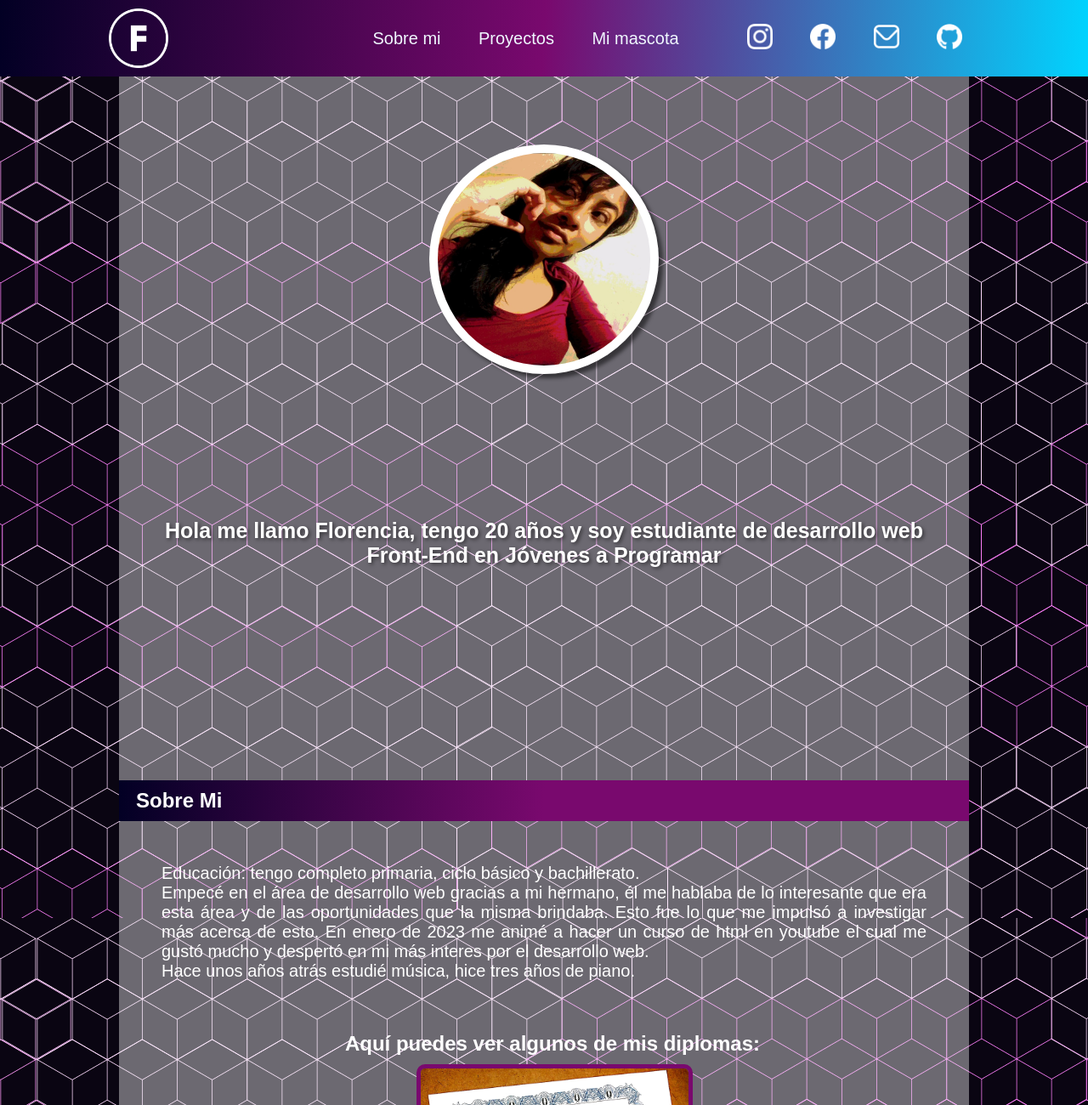
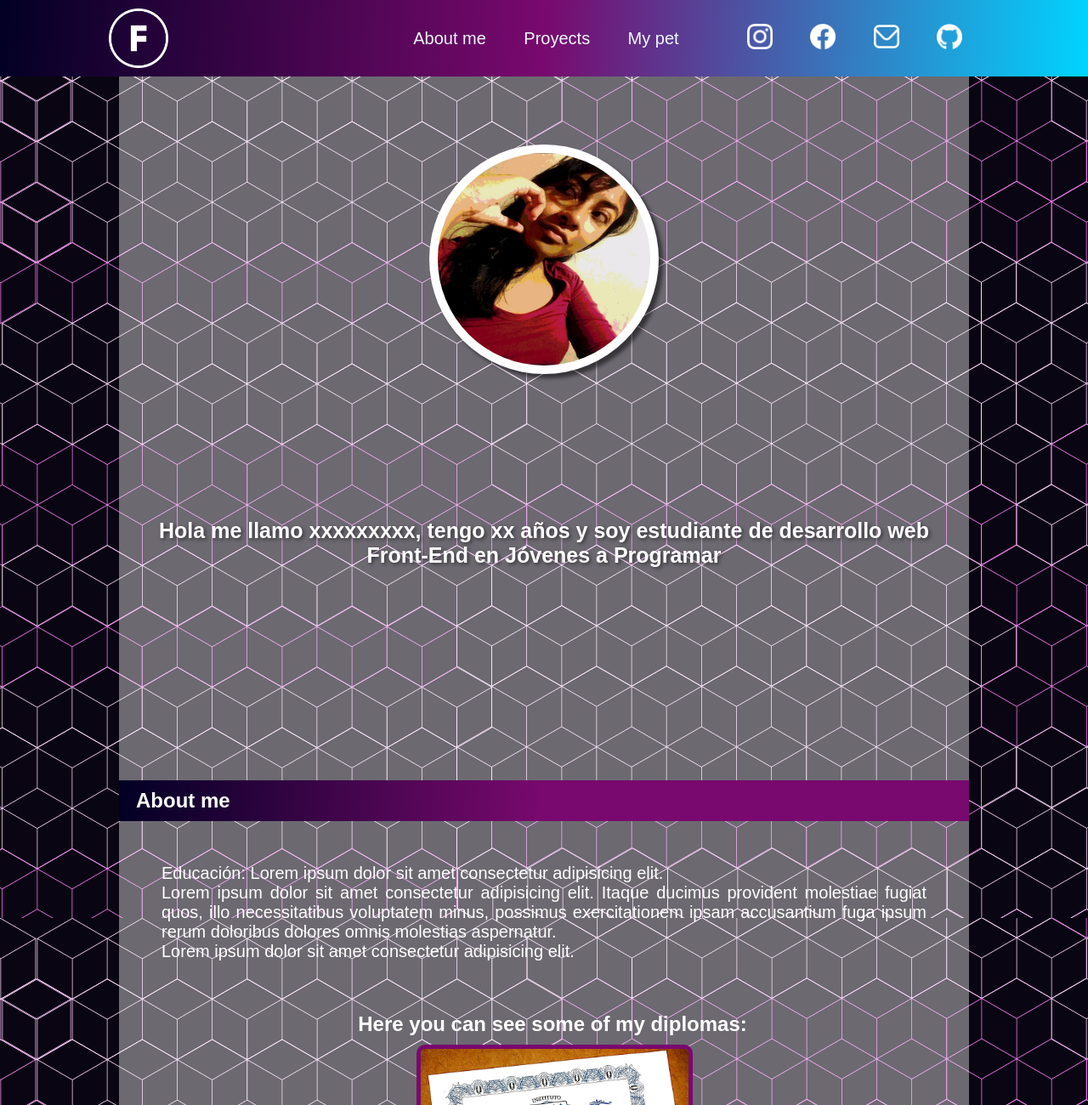
Before and after one commit to CoreDiLeone/CoreDiLeone.github.io, a plain HTML site: page index.html in a window 1280 px wide. Shown: the top 1300 px of the page at 85% size. Drawn offline with Linux system fonts and the light colour scheme.

Commit message:
Changes1

```diff
--- a/index.html
+++ b/index.html
@@ -5,7 +5,7 @@
     <meta name="viewport" content="width=device-width, initial-scale=1.0" />
     <link rel="stylesheet" href="estilos.css">
     <link rel="icon" href="Iconos/letra-f .ico">
-    <title>FlorenciaCosta</title>
+    <title><Title></Title></title>
   </head>
   <body>
     <header class="header">
@@ -15,11 +15,11 @@
       <nav>
             <ul class="menu">
 
-              <li><a href="#sobreMi" >Sobre mi</a></li>
+              <li><a href="#sobreMi" >About me</a></li>
 
-              <li><a href="#proyectos">Proyectos</a></li>
+              <li><a href="#proyectos">Proyects</a></li>
 
-              <li><a href="#miMascota" class="mascota">Mi mascota</a></li>
+              <li><a href="#miMascota" class="mascota">My pet</a></li>
 
             </ul>
       </nav>
@@ -43,7 +43,7 @@
       </div>
       <article class="descripcion">
         <p>
-          Hola me llamo Florencia, tengo 20 años y soy estudiante de desarrollo
+          Hola me llamo xxxxxxxxx, tengo xx años y soy estudiante de desarrollo
           web <br>Front-End en Jóvenes a Programar
         </p>
       </article>
@@ -51,20 +51,20 @@
 
     <section class="sobreMi" id="sobreMi">
       <div class="separacion">
-        <h2>Sobre Mi</h2>
+        <h2>About me</h2>
       </div>
       <div class="mi-info">
 <p>
-Educación: tengo completo primaria, ciclo básico y bachillerato.
+Educación: Lorem ipsum dolor sit amet consectetur adipisicing elit.
 <br>
-Empecé en el área de desarrollo web gracias a mi hermano, él me hablaba
-de lo interesante que era esta área y de las oportunidades que la misma brindaba. Esto fue lo que
-me impulsó a investigar más acerca de esto. En enero de 2023 me animé a hacer un curso de html en
-youtube el cual me gustó mucho y despertó en mi más interes por el desarrollo web.
+Lorem ipsum dolor sit amet consectetur adipisicing elit. Itaque ducimus
+ provident molestiae fugiat quos, illo necessitatibus voluptatem minus,
+ possimus exercitationem ipsam accusantium fuga ipsum rerum doloribus
+ dolores omnis molestias aspernatur.
 <br>
-Hace unos años atrás estudié música, hice tres años de piano.
-</p>
-<h2>Aquí puedes ver algunos de mis diplomas:</h2>
+Lorem ipsum dolor sit amet consectetur adipisicing elit.
+
+<h2>Here you can see some of my diplomas:</h2>
 <img src="Imagenes/Diplomas.jpg" alt="diplomas" class="diplomas">
 </div>
     </section>
@@ -75,7 +75,7 @@ Hace unos años atrás estudié música, hice tres años de piano.
     </div>
 
       <div class="trabajos">
-        <p>Aquí puedes ver algunos de mis proyectos:</p>
+        <p>Here you can see some of my projects:</p>
       <img src="Imagenes/Proyecto1.png" alt="Proyecto1">
       <img src="Imagenes/Proyecto2.png" alt="Proyecto2">
       <img src="Imagenes/Proyecto3.png" alt="Proyecto3">
@@ -85,13 +85,15 @@ Hace unos años atrás estudié música, hice tres años de piano.
 
     <section class="miMascota" id="miMascota">
       <div class="separacion">
-      <h2>Mi mascota</h2>
+      <h2>My pet</h2>
     </div>
 
     <div class="gatito">
       <p>
-     Tengo un gatito que se llama Charlín Jermaine, es bastante miedoso y le gusta comer
-     mucho, pesa alrededor de 6kg.
+    Lorem, ipsum dolor sit amet consectetur adipisicing elit.
+    Et, deserunt enim voluptatum placeat impedit iusto earum
+    eos eius, id quidem hic consectetur nobis, obcaecati cum.
+    Explicabo voluptatibus inventore ab et.
       </p>
       <img src="Imagenes/Hojita2.0.jpg" alt="gatito-jardín" class="charlin">
       <img src="Imagenes/Hojita3.0.jpg" alt="gatito-jardín-2" class="charlin">
```
